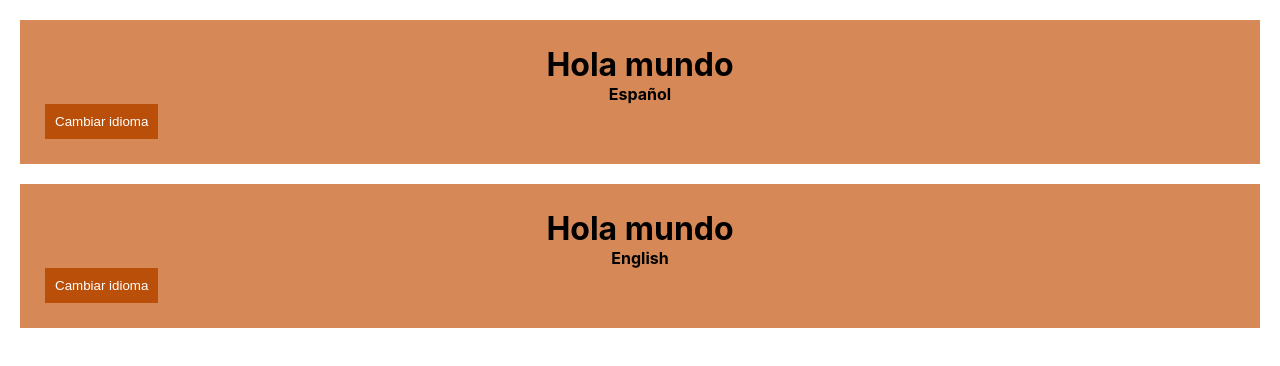
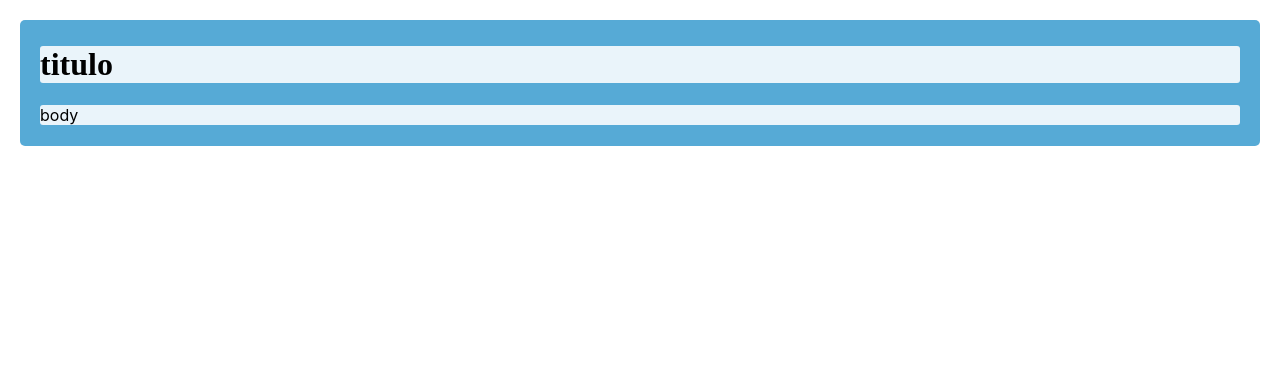
Before and after one commit to mauroolsen/ReactJS-development, a React (Create React App) app in the folder my-app/: page / in a window 1280 px wide. Shown: the top 366 px of the page. Built offline with nearby package versions, Linux system fonts and the light colour scheme.

Commit message:
Task component

```diff
--- a/my-app/src/Components/App.js
+++ b/my-app/src/Components/App.js
@@ -1,13 +1,12 @@
 import React from "react";
 
-import HelloWorld from './HelloWorld';
+import Task from './Task';
 
 class App extends React.Component {
   render() {
     return (
       <div className="App">
-        <HelloWorld subtitle="Español" />
-        <HelloWorld subtitle="English" />
+        <Task title="titulo" text="body"/>
       </div>
     );
   }
--- /dev/null
+++ b/my-app/src/Components/Task.js
@@ -0,0 +1,22 @@
+import React from 'react';
+
+class Task extends React.Component{
+  constructor(props){
+    super(props);
+
+  }
+  render(){
+    return(
+      <div className="card">
+          <div className="header">
+            <h1>{this.props.title}</h1>
+          </div>
+          <div className="body">
+            <p>{this.props.text}</p>
+          </div>
+      </div>
+    )
+  }
+}
+
+export default Task;
--- /dev/null
+++ b/my-app/src/styles/Task.scss
@@ -0,0 +1,19 @@
+.card{
+  border: none;
+  border-radius: 5px;
+  background-color: #56AAD6;
+  margin: 20px;
+  padding: 20px;
+  padding-top: 5px;
+  padding-bottom: 5px;
+  .header{
+    background-color: #EAF4FA;
+    border-radius: 3px;
+    border: none;
+  }
+  .body{
+    background-color: #EAF4FA;
+    border-radius: 3px;
+    border: none;
+  }
+}
--- a/my-app/src/styles/index.scss
+++ b/my-app/src/styles/index.scss
@@ -1,5 +1,7 @@
 
 @import './HelloWorld.scss';
+@import './Task.scss';
+
 
 body {
   margin: 0;
@@ -13,6 +15,10 @@ body {
 code {
   font-family: source-code-pro, Menlo, Monaco, Consolas, 'Courier New',
     monospace;
+}
+
+h1{
+  font-family: 'Times New Roman', Times, serif;
 }
 
 .text_center{
```
